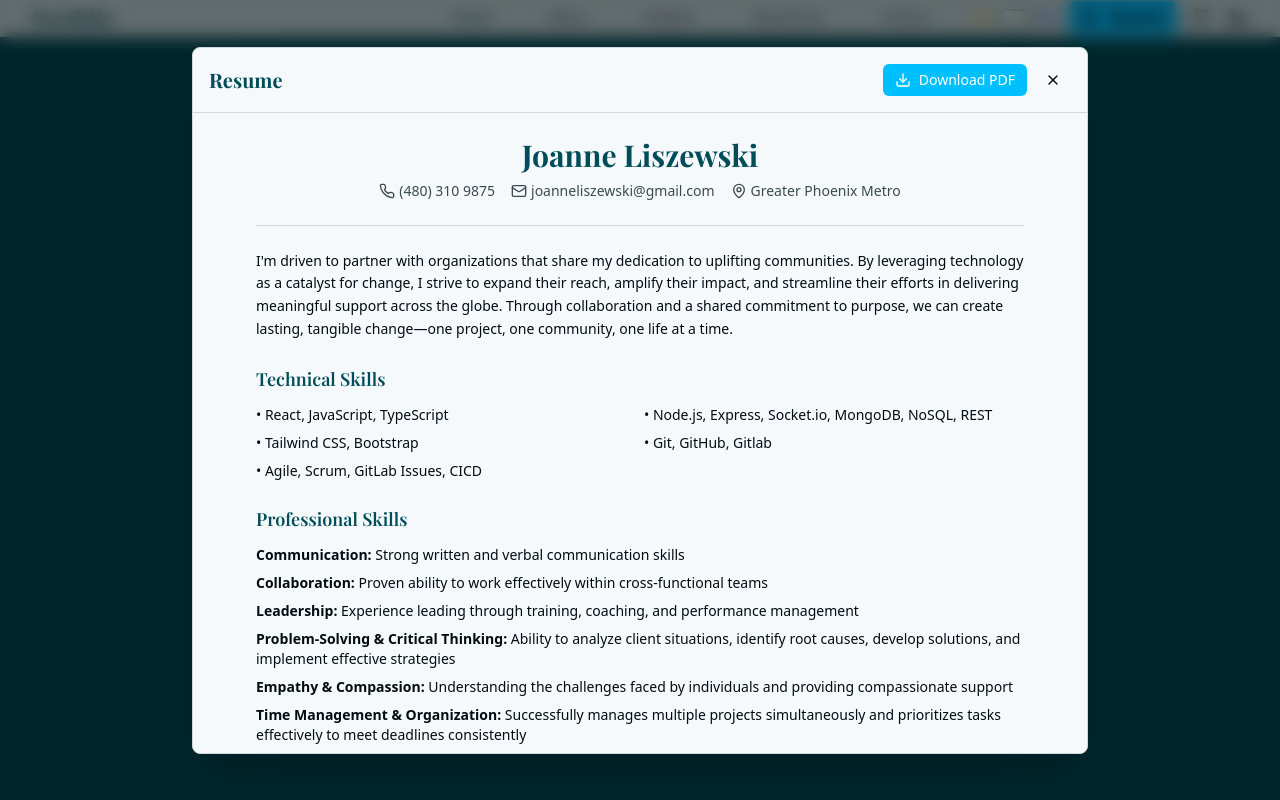
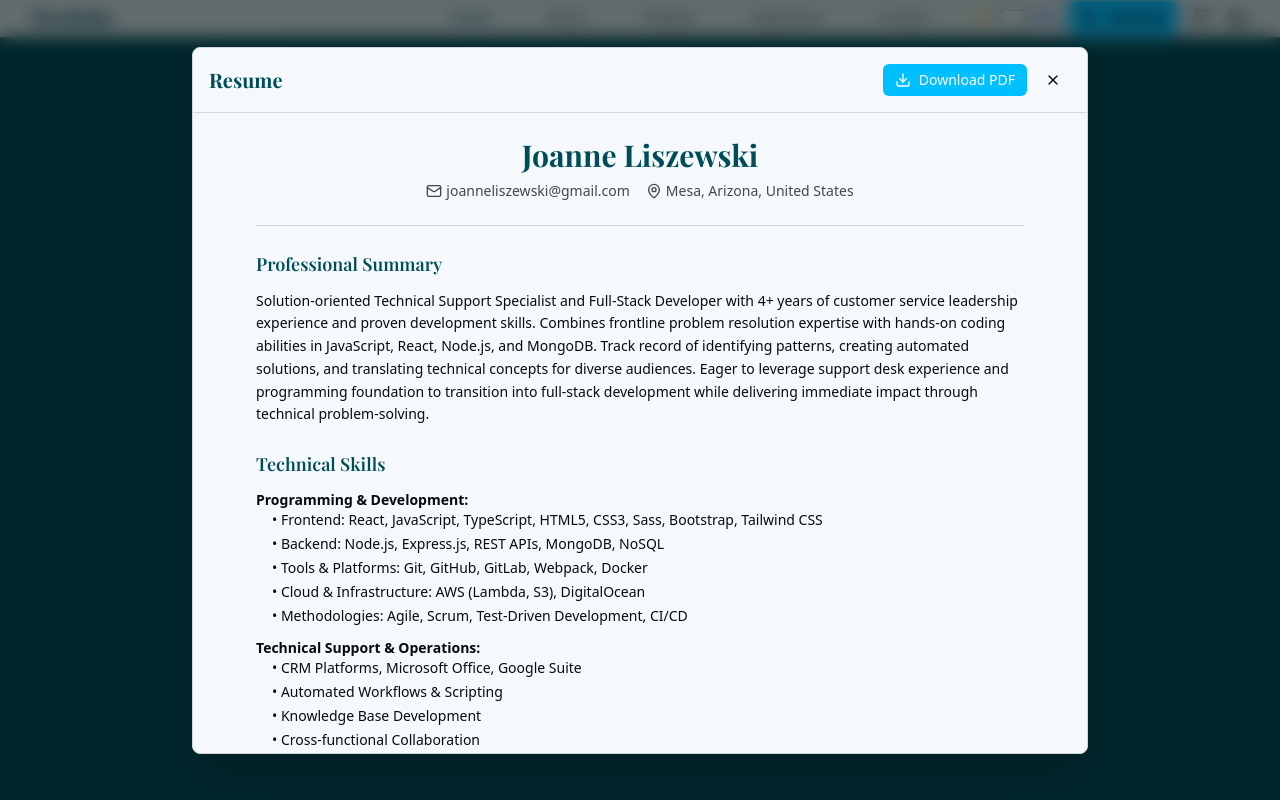
Before and after one commit to Jozewski/JLportfolio, a Next.js app: page / in a window 1280 px wide. Both pictures are taken after a click on the button "Resume". Shown: the top 800 px of the page. Built offline with nearby package versions, Linux system fonts and the light colour scheme; a web font is replaced by a local one.

Commit message:
Resume Modal Updated

```diff
--- a/components/resume-modal.tsx
+++ b/components/resume-modal.tsx
@@ -39,146 +39,144 @@ export function ResumeModal({ isOpen, onClose }: ResumeModalProps) {
               <h1 className="text-3xl font-heading font-bold text-primary mb-2">Joanne Liszewski</h1>
               <div className="flex flex-wrap justify-center items-center gap-4 text-sm text-muted-foreground">
                 <div className="flex items-center gap-1">
-                  <Phone className="h-4 w-4" />
-                  <span>(480) 310 9875</span>
-                </div>
-                <div className="flex items-center gap-1">
                   <Mail className="h-4 w-4" />
                   <span>joanneliszewski@gmail.com</span>
                 </div>
                 <div className="flex items-center gap-1">
                   <MapPin className="h-4 w-4" />
-                  <span>Greater Phoenix Metro</span>
+                  <span>Mesa, Arizona, United States</span>
                 </div>
               </div>
             </div>
 
-            {/* Summary */}
+            {/* Professional Summary */}
             <div>
+              <h2 className="text-lg font-heading font-semibold text-primary mb-3">Professional Summary</h2>
               <p className="text-sm leading-relaxed text-foreground">
-                I'm driven to partner with organizations that share my dedication to uplifting communities. By
-                leveraging technology as a catalyst for change, I strive to expand their reach, amplify their impact,
-                and streamline their efforts in delivering meaningful support across the globe. Through collaboration
-                and a shared commitment to purpose, we can create lasting, tangible change—one project, one community,
-                one life at a time.
+                Solution-oriented Technical Support Specialist and Full-Stack Developer with 4+ years of customer service leadership
+                experience and proven development skills. Combines frontline problem resolution expertise with hands-on coding
+                abilities in JavaScript, React, Node.js, and MongoDB. Track record of identifying patterns, creating automated
+                solutions, and translating technical concepts for diverse audiences. Eager to leverage support desk experience and
+                programming foundation to transition into full-stack development while delivering immediate impact through technical
+                problem-solving.
               </p>
             </div>
 
             {/* Technical Skills */}
             <div>
               <h2 className="text-lg font-heading font-semibold text-primary mb-3">Technical Skills</h2>
-              <div className="grid grid-cols-1 md:grid-cols-2 gap-2 text-sm">
-                <div>• React, JavaScript, TypeScript</div>
-                <div>• Node.js, Express, Socket.io, MongoDB, NoSQL, REST</div>
-                <div>• Tailwind CSS, Bootstrap</div>
-                <div>• Git, GitHub, Gitlab</div>
-                <div>• Agile, Scrum, GitLab Issues, CICD</div>
-              </div>
-            </div>
-
-            {/* Professional Skills */}
-            <div>
-              <h2 className="text-lg font-heading font-semibold text-primary mb-3">Professional Skills</h2>
-              <div className="space-y-2 text-sm">
+              <div className="space-y-3 text-sm">
                 <div>
-                  <strong>Communication:</strong> Strong written and verbal communication skills
+                  <strong>Programming & Development:</strong>
+                  <div className="ml-4 space-y-1">
+                    <div>• Frontend: React, JavaScript, TypeScript, HTML5, CSS3, Sass, Bootstrap, Tailwind CSS</div>
+                    <div>• Backend: Node.js, Express.js, REST APIs, MongoDB, NoSQL</div>
+                    <div>• Tools & Platforms: Git, GitHub, GitLab, Webpack, Docker</div>
+                    <div>• Cloud & Infrastructure: AWS (Lambda, S3), DigitalOcean</div>
+                    <div>• Methodologies: Agile, Scrum, Test-Driven Development, CI/CD</div>
+                  </div>
                 </div>
                 <div>
-                  <strong>Collaboration:</strong> Proven ability to work effectively within cross-functional teams
-                </div>
-                <div>
-                  <strong>Leadership:</strong> Experience leading through training, coaching, and performance management
-                </div>
-                <div>
-                  <strong>Problem-Solving & Critical Thinking:</strong> Ability to analyze client situations, identify
-                  root causes, develop solutions, and implement effective strategies
-                </div>
-                <div>
-                  <strong>Empathy & Compassion:</strong> Understanding the challenges faced by individuals and providing
-                  compassionate support
-                </div>
-                <div>
-                  <strong>Time Management & Organization:</strong> Successfully manages multiple projects simultaneously
-                  and prioritizes tasks effectively to meet deadlines consistently
-                </div>
-                <div>
-                  <strong>Adaptability & Flexibility:</strong> Comfortable learning new technologies, adjusting to
-                  changing project requirements
+                  <strong>Technical Support & Operations:</strong>
+                  <div className="ml-4 space-y-1">
+                    <div>• CRM Platforms, Microsoft Office, Google Suite</div>
+                    <div>• Automated Workflows & Scripting</div>
+                    <div>• Knowledge Base Development</div>
+                    <div>• Cross-functional Collaboration</div>
+                    <div>• Issue Escalation & Resolution</div>
+                  </div>
                 </div>
               </div>
             </div>
 
-            {/* Experience */}
+            {/* Professional Competencies */}
             <div>
-              <h2 className="text-lg font-heading font-semibold text-primary mb-4">Experience</h2>
+              <h2 className="text-lg font-heading font-semibold text-primary mb-3">Professional Competencies</h2>
+              <div className="grid grid-cols-1 md:grid-cols-2 gap-2 text-sm">
+                <div>• Solution Architecture & Problem Pattern Recognition</div>
+                <div>• Technical Documentation & Knowledge Transfer</div>
+                <div>• Communication Excellence (Technical & Non-Technical Audiences)</div>
+                <div>• Process Optimization & Automation</div>
+                <div>• Remote Work & Time Management</div>
+              </div>
+            </div>
 
-              {/* Full Stack Development */}
+            {/* Professional Experience */}
+            <div>
+              <h2 className="text-lg font-heading font-semibold text-primary mb-4">Professional Experience</h2>
+
+              {/* Banyan Labs */}
               <div className="mb-6">
                 <div className="flex justify-between items-start mb-2">
                   <div>
-                    <h3 className="font-semibold text-foreground">Full Stack Web Development</h3>
-                    <p className="text-sm text-muted-foreground">Persevere Coding • Phoenix, AZ</p>
+                    <h3 className="font-semibold text-foreground">Full Stack Developer</h3>
+                    <p className="text-sm text-muted-foreground">Banyan Labs LLC</p>
                   </div>
-                  <span className="text-sm text-muted-foreground">2024-2025</span>
+                  <span className="text-sm text-muted-foreground">August 2025 – Present</span>
                 </div>
-                <p className="text-sm mb-3 leading-relaxed">
-                  Full Stack Developer with a strong background in both front-end and back-end development. Proficient
-                  in JavaScript, HTML5, CSS3, and familiar with modern React. Strong understanding of Node.js,
-                  Express.js, REST, and MongoDB. Skilled in Agile/Scrum methodologies, test-driven development, and
-                  continuous integration practices.
-                </p>
                 <div className="space-y-1 text-sm">
-                  <div>• Gained expertise in building responsive user interfaces using React</div>
-                  <div>• Mastered Node.js and REST design principles</div>
-                  <div>• Gained skills in database design and management using MongoDB and APIs</div>
-                  <div>• Learned backend frameworks and server setup with Express.js</div>
-                  <div>• Applied Agile methodology Scrum for efficient project management</div>
+                  <div>• Collaborate with development teams to troubleshoot and resolve complex technical issues in distributed environments</div>
+                  <div>• Build and optimize responsive user interfaces using React and modern JavaScript frameworks</div>
+                  <div>• Develop backend solutions using Node.js and Express.js with MongoDB database integration</div>
+                  <div>• Demonstrate strong problem-solving abilities and adaptability in fast-paced development projects</div>
+                  <div>• Apply version control best practices using Git for collaborative team-based development</div>
                 </div>
               </div>
 
-              {/* Housing Advocate */}
+              {/* Persevere */}
               <div className="mb-6">
                 <div className="flex justify-between items-start mb-2">
                   <div>
-                    <h3 className="font-semibold text-foreground">CCJ Housing Advocate / Shelter Coordinator</h3>
-                    <p className="text-sm text-muted-foreground">Coalition for Compassion and Justice • Prescott, AZ</p>
+                    <h3 className="font-semibold text-foreground">Full Stack Web Development Program</h3>
+                    <p className="text-sm text-muted-foreground">Persevere • Phoenix, Arizona</p>
                   </div>
-                  <span className="text-sm text-muted-foreground">2016-2018</span>
+                  <span className="text-sm text-muted-foreground">August 2024 – June 2025</span>
                 </div>
-                <p className="text-sm mb-3 leading-relaxed">
-                  Provided comprehensive support to individuals and families experiencing homelessness or housing
-                  insecurity in Prescott. Responsibilities encompassed both direct client services and efficient
-                  management of shelter operations.
-                </p>
                 <div className="space-y-1 text-sm">
-                  <div>• Case Management & Advocacy: Provided individualized case management and advocacy</div>
-                  <div>• Housing Support & Outreach: Offered housing counseling and community outreach</div>
-                  <div>• Shelter Operations: Oversaw daily operations and program development</div>
-                  <div>• Resource Coordination: Leveraged relationships with organizations and agencies</div>
+                  <div>• Mastered full-stack development including React component architecture, state management, and event handling</div>
+                  <div>• Built RESTful APIs and backend services using Node.js and Express.js</div>
+                  <div>• Designed and implemented MongoDB database schemas and optimized queries for application performance</div>
+                  <div>• Applied Agile/Scrum methodology including Daily Standups, Sprint Retros, and iterative development practices</div>
+                  <div>• Developed debugging and troubleshooting skills to identify root causes and implement effective solutions</div>
+                  <div>• Collaborated with cross-functional teams using Git for version control and code management</div>
+                  <div>• Created automated workflows and scripts to streamline development processes</div>
                 </div>
               </div>
 
-              {/* Call Center Manager */}
+              {/* Turn Key Solutions */}
+              <div className="mb-6">
+                <div className="flex justify-between items-start mb-2">
+                  <div>
+                    <h3 className="font-semibold text-foreground">Customer Service Call Center Manager / GUI Programmer</h3>
+                    <p className="text-sm text-muted-foreground">Turn Key Solutions • Glendale, Arizona</p>
+                  </div>
+                  <span className="text-sm text-muted-foreground">May 2012 – October 2016</span>
+                </div>
+                <div className="space-y-1 text-sm">
+                  <div>• Managed technical support operations for major publications including The Arizona Republic and The Virginian Pilot</div>
+                  <div>• Served as first line of defense for complex technical issues, escalating system-level problems to development teams</div>
+                  <div>• Led successful rollout of The Virginian Pilot's digital edition on iPad and Android tablets (2014)</div>
+                  <div>• Created and maintained knowledge base documentation</div>
+                  <div>• Trained and mentored support staff on troubleshooting methodologies</div>
+                  <div>• Fostered a culture of excellence through solution-oriented approach</div>
+                  <div>• Translated technical concepts for non-technical users</div>
+                </div>
+              </div>
+
+              {/* Coalition for Compassion & Justice */}
               <div>
                 <div className="flex justify-between items-start mb-2">
                   <div>
-                    <h3 className="font-semibold text-foreground">
-                      Customer Service Call Center Manager / GUI Programmer
-                    </h3>
-                    <p className="text-sm text-muted-foreground">TKS/Landmark Media • Glendale, AZ</p>
+                    <h3 className="font-semibold text-foreground">Housing Advocate / Shelter Coordinator</h3>
+                    <p className="text-sm text-muted-foreground">Coalition for Compassion & Justice • Prescott, Arizona</p>
                   </div>
-                  <span className="text-sm text-muted-foreground">2012-2016</span>
+                  <span className="text-sm text-muted-foreground">November 2016 – August 2018</span>
                 </div>
-                <p className="text-sm mb-3 leading-relaxed">
-                  Excelled as Call Center Manager for major news publications while leading the successful rollout of
-                  digital editions on iPad and Android tablets, demonstrating strategic planning and execution
-                  abilities.
-                </p>
                 <div className="space-y-1 text-sm">
-                  <div>• Leadership & Development: Managed team of call center agents with training and coaching</div>
-                  <div>• Customer-Centric Operations: Collaborated across departments for customer satisfaction</div>
-                  <div>• Process Optimization: Evaluated technology and processes for efficiency improvements</div>
-                  <div>• Full Development Lifecycle: Spearheaded GUI development using C++ and JavaScript</div>
+                  <div>• Provided empathetic, solution-oriented support to individuals experiencing complex, sensitive situations</div>
+                  <div>• Coordinated shelter operations and managed efficient communication between cross-functional teams</div>
+                  <div>• Demonstrated learning agility by quickly mastering new case management systems and processes</div>
+                  <div>• Built comprehensive documentation and knowledge resources for team members</div>
                 </div>
               </div>
             </div>
```
